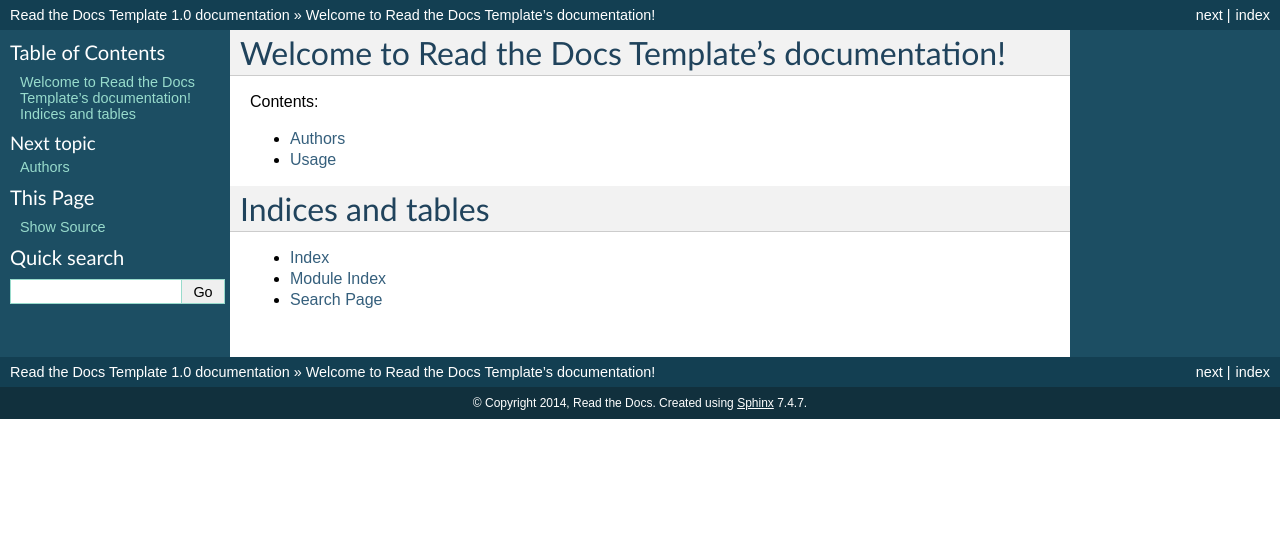
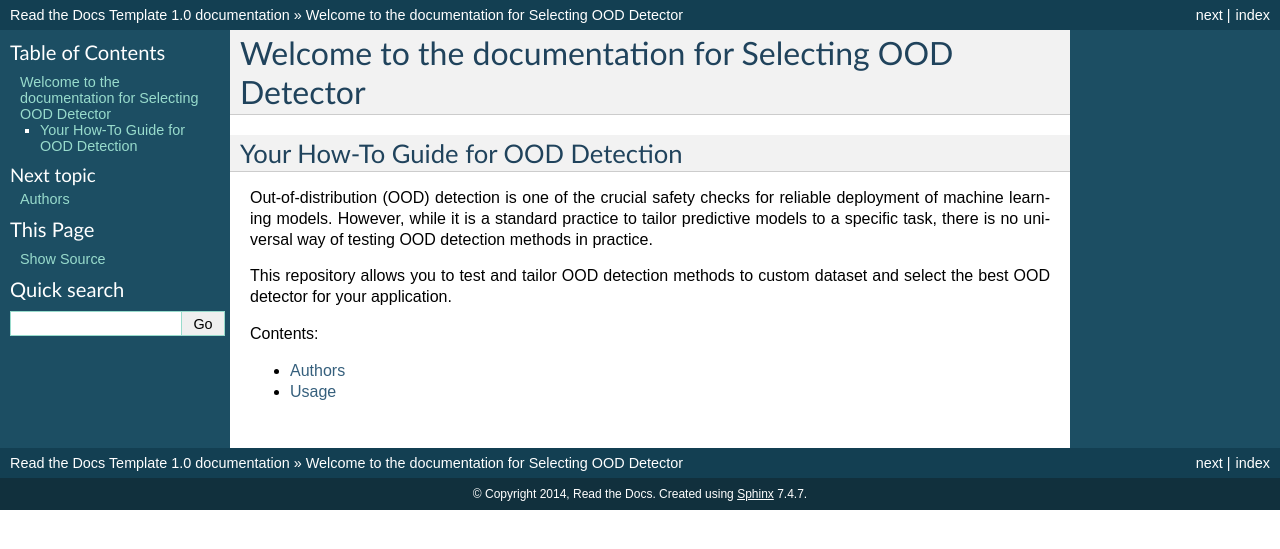
Before and after one commit to karinazad/selecting_OOD_detector, a Sphinx documentation site: the page built from docs/index.rst, in a window 1280 px wide. Shown: the top 549 px of the page. Built offline with Sphinx 7.4.7, drawn with Linux system fonts in a browser that asks for light colours.

Commit message:
Update index.rst

```diff
--- a/docs/index.rst
+++ b/docs/index.rst
@@ -3,8 +3,15 @@
    You can adapt this file completely to your liking, but it should at least
    contain the root `toctree` directive.
 
-Welcome to Read the Docs Template's documentation!
+Welcome to the documentation for Selecting OOD Detector
 ==================================================
+
+Your How-To Guide for OOD Detection
+~~~~~~~~~~~~~~~~~~~~~~~~~~~~~~~~~~~~~~~~~~
+
+Out-of-distribution (OOD) detection is one of the crucial safety checks for reliable deployment of machine learning models.  However, while it is a standard practice to tailor predictive models to a specific task, there is no universal way of testing OOD detection methods in practice.
+
+This repository allows you to test and tailor OOD detection methods to custom dataset and select the best OOD detector for your application.
 
 Contents:
 
@@ -13,12 +20,3 @@
    :glob:
 
    *
-
-
-
-Indices and tables
-==================
-
-* :ref:`genindex`
-* :ref:`modindex`
-* :ref:`search`
```
